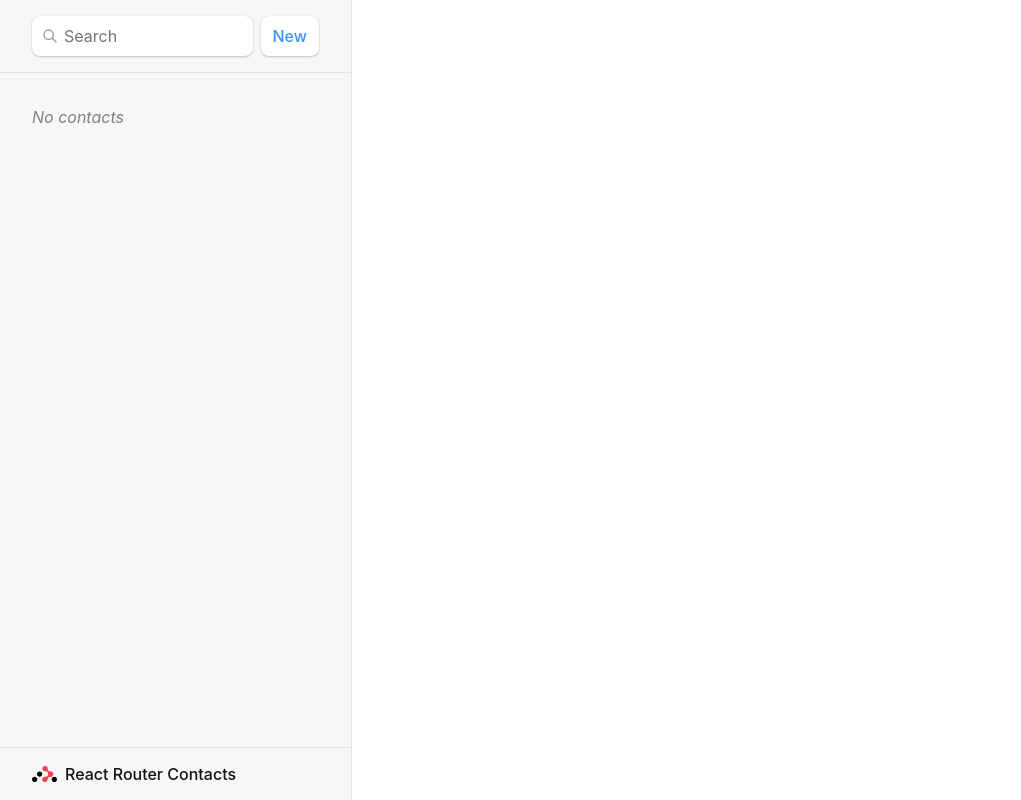
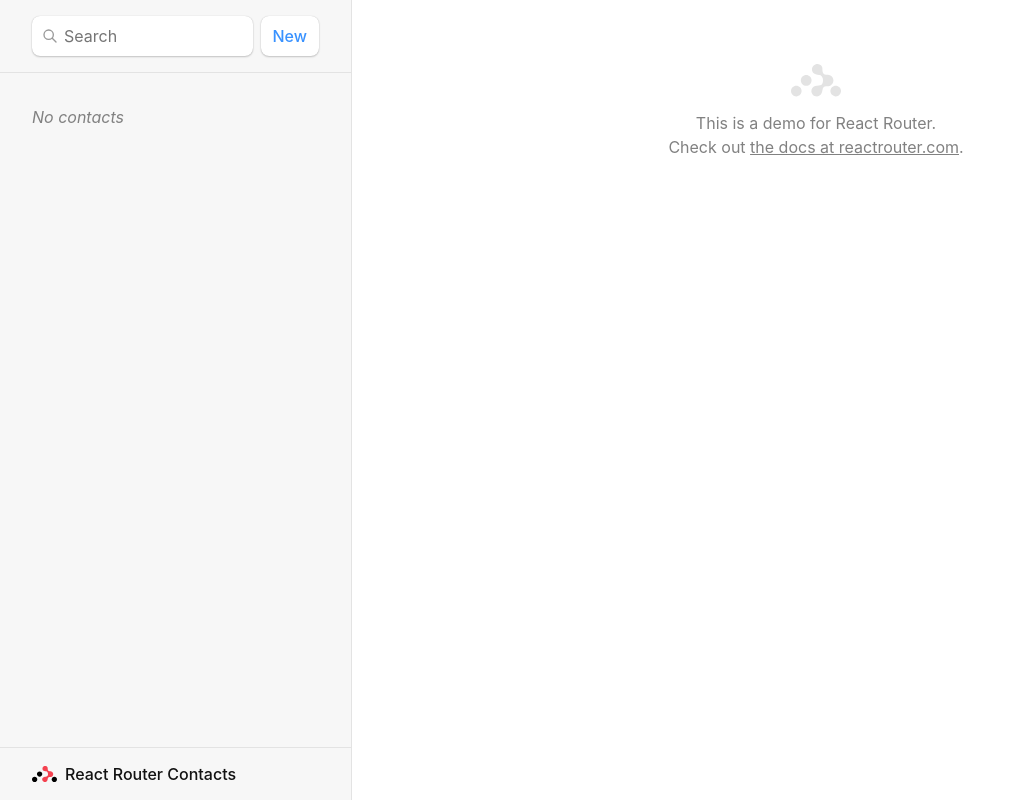
Before and after one commit to sjh6226/my-router, a React (Vite) app: page / in a window 1280 px wide. Shown: the whole page, without its empty margins (0-1021 px from the left). Built offline with nearby package versions, Linux system fonts and the light colour scheme.

Commit message:
Index Routes

```diff
--- a/src/main.jsx
+++ b/src/main.jsx
@@ -11,6 +11,7 @@
 import Contact, { loader as contactLoader, } from "./routes/contact";
 import EditContact, { action as editAction, } from "./routes/edit";
 import { action as destroyAction } from "./routes/destroy";
+import Index from "./routes/index";
 
 const router = createBrowserRouter([
   {
@@ -20,6 +21,7 @@
     loader: rootLoader,
     action: rootAction,
     children: [
+      { index: true, element: <Index /> },
       {
         path: "contacts/:contactId",
         element: <Contact />,
--- /dev/null
+++ b/src/routes/index.jsx
@@ -0,0 +1,13 @@
+export default function Index() {
+  return (
+    <p id="zero-state">
+      This is a demo for React Router.
+      <br />
+      Check out{" "}
+      <a href="https://reactrouter.com">
+        the docs at reactrouter.com
+      </a>
+      .
+    </p>
+  );
+}
```
